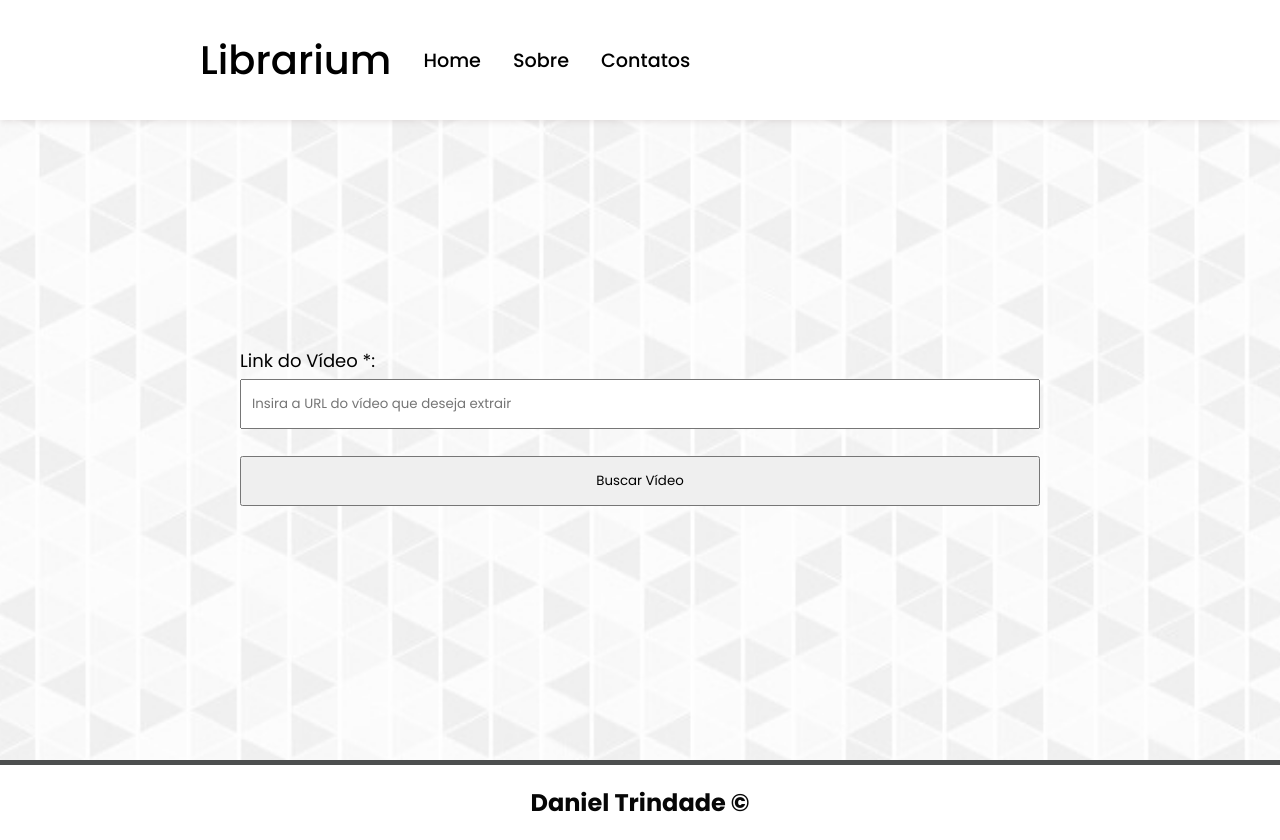
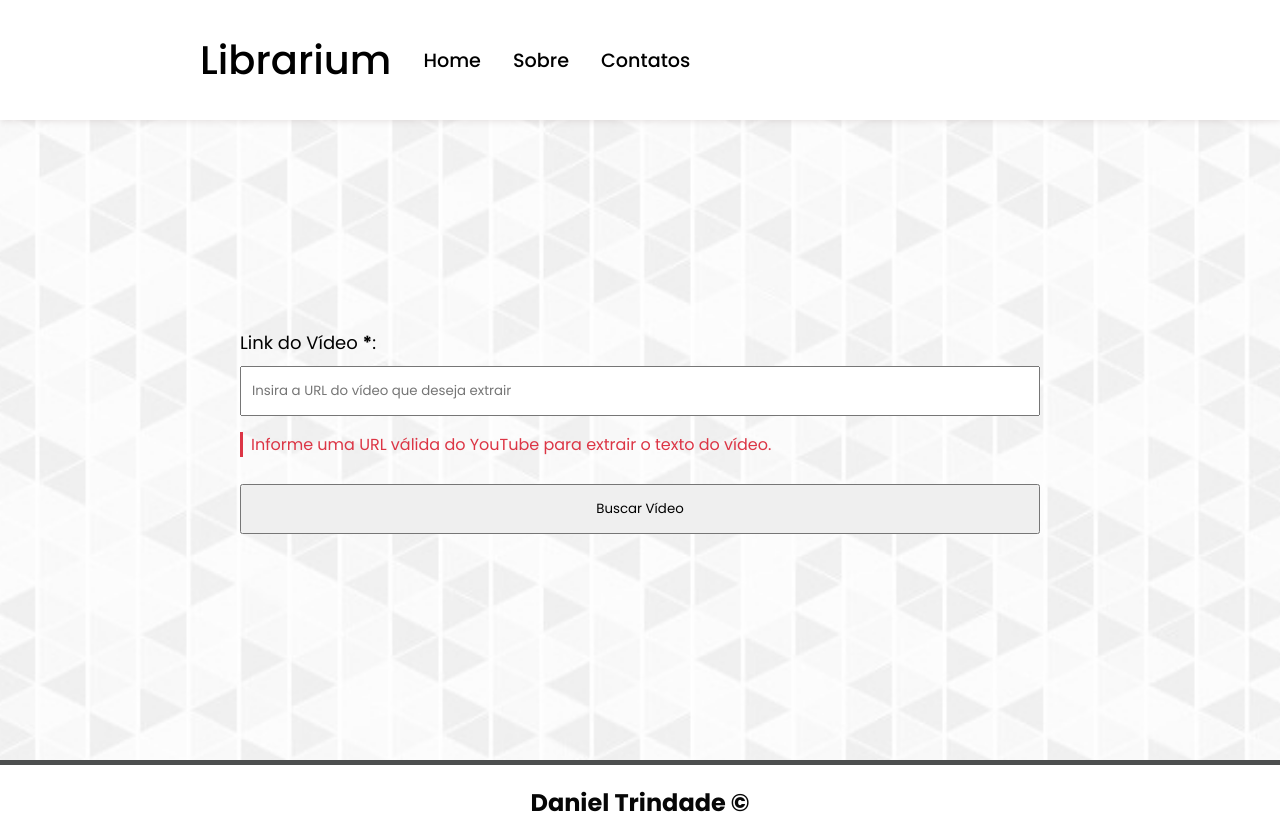
Before and after one commit to daniel-trindade/librarium, an Angular app: page /extratores/youtube in a window 1280 px wide. Both pictures are taken after a click on the button "Buscar Vídeo". Built offline with nearby package versions, Linux system fonts and the light colour scheme.

Commit message:
youtube extractor finished

```diff
--- a/src/app/extractors/youtube-extractor/youtube-extractor.component.html
+++ b/src/app/extractors/youtube-extractor/youtube-extractor.component.html
@@ -11,7 +11,7 @@
     formControlName="url"
     placeholder="Insira a URL do vídeo que deseja extrair"
   />
-  <div *ngIf="url.invalid && formDir.submitted" class="validation-error">
+  <div *ngIf="url.invalid && formDir.submitted || showWarnning" class="validation-error">
     <p>Informe uma URL válida do YouTube para extrair o texto do vídeo.</p>
   </div>
 
@@ -20,26 +20,31 @@
     <select formControlName="format">
       <option value="default">Selecione um formato de arquivo para extração</option>
       <option value="txt">TXT</option>
-      <option value="PDF">PDF</option>
+      <option value="pdf">PDF</option>
     </select>
+    <div *ngIf="format.invalid && formDir.submitted" class="validation-error">
+      <p>Selecione um formato para proseguir com a extração.</p>
+    </div>
 
     <label for="language">Escolha a linguagem de extração  <span>*</span>:</label>
-    <select formControlName="language">
+    <select formControlName="language" placeholder="Selecione um Idioma para extração">
       <option value="default" selected>Selecione um Idioma para extração</option>
       <option *ngFor="let lang of languages" [value]="lang.language_code">
         {{ lang.language }}
       </option>
     </select>
+    <div *ngIf="language.invalid && formDir.submitted" class="validation-error">
+      <p>Selecione um idioma para proseguir com a extração.</p>
+    </div>
 
     <label for="translate">Escolha idioma para tradução:</label>
     <select formControlName="translate">
       <option value="default">Selecione um idioma para tradução</option>
-      <option value="pt">Português</option>
+      <option value="pt-br">Português</option>
       <option value="en">Inglês</option>
-      <option value="esp">Espanhol</option>
+      <option value="es">Espanhol</option>
     </select>
   </div>
-
   <button type="button" (click)="takeVideoSubtitles()" *ngIf="!showComplementarForm">Buscar Vídeo</button>
   <button type="submit" *ngIf="showComplementarForm">Extrair</button>
 </form>
--- a/src/app/extractors/youtube-extractor/youtube-extractor.component.scss
+++ b/src/app/extractors/youtube-extractor/youtube-extractor.component.scss
@@ -8,19 +8,21 @@
 
     label{
         font-size: 18px;
-        margin-bottom: 5px;
+        margin: 10px 0;
         text-decoration: double;
+    }
+
+    span{
+        font-weight: bold;
     }
 
     input{
         height: 50px;
-        //margin-bottom: 20px;
         padding: 0 10px;
     }
 
     select{
         height: 50px;
-        margin-bottom: 20px;
         padding: 0 10px;
     }
 
@@ -40,6 +42,10 @@
         }
     }
 
+    .warning{
+        font-size: .8em;
+    }
+
     .validation-error{
         color: #DC3545;
         margin-top: 1em;
--- a/src/app/extractors/youtube-extractor/youtube-extractor.component.ts
+++ b/src/app/extractors/youtube-extractor/youtube-extractor.component.ts
@@ -3,6 +3,7 @@ import { CommonModule } from '@angular/common';
 import { FormGroup, FormControl, Validators, ReactiveFormsModule } from '@angular/forms';
 import { HttpClientModule } from '@angular/common/http';
 import { YoutubeApiService } from '../../services/youtube-api.service';
+import { Router } from '@angular/router';
 
 @Component({
   selector: 'app-youtube-extractor',
@@ -15,20 +16,29 @@ import { YoutubeApiService } from '../../services/youtube-api.service';
 
 export class YoutubeExtractorComponent {
 
-  constructor(private youtubeApiService: YoutubeApiService) {}
+  constructor(
+    private youtubeApiService: YoutubeApiService,
+    private router: Router
+  ) { }
+
 
   // CONTROL VARIABLES
-  showComplementarForm = false;
-  yt_id = '';
+
+  showComplementarForm: boolean = false;
+  showWarnning: boolean = false;
+  yt_id: string = '';
   languages: any[] = [];
   selectedLanguage: string = '';
   yt_form!: FormGroup;
 
   ngOnInit() {
     this.yt_form = new FormGroup({
-      url: new FormControl('', [Validators.required]),
-      format: new FormControl('default'),
-      language: new FormControl('default'),
+      url: new FormControl('',
+        [Validators.required,
+        Validators.pattern(/^(?:https?:\/\/)?(?:www\.)?(?:youtube\.com\/(?:watch\?v=|embed\/|v\/|shorts\/)|youtu\.be\/)([a-zA-Z0-9_-]{11})/)]
+      ),
+      format: new FormControl('', [Validators.required]),
+      language: new FormControl('', [Validators.required]),
       translate: new FormControl('default')
     });
   }
@@ -37,31 +47,44 @@ export class YoutubeExtractorComponent {
     return this.yt_form.get('url')!;
   }
 
-  takeVideoSubtitles(){
+  get format() {
+    return this.yt_form.get('format')!;
+  }
+
+  get language() {
+    return this.yt_form.get('language')!;
+  }
+
+  takeVideoSubtitles() {
+
+    if (this.yt_form.get('url')?.invalid) {
+      this.showWarnning = true;
+      return;
+    }
 
     const regex = /(?:youtube\.com\/(?:[^\/\n\s]+\/\S+\/|\S+\?v=|v\/)|youtu\.be\/)([a-zA-Z0-9_-]{11})/;
 
-    if(this.yt_form.invalid){
-      return;
-    }
-
     this.showComplementarForm = true;
-
+    this.showWarnning = false;
     this.yt_id = this.yt_form.value.url.match(regex)![1];
 
-    console.log(this.yt_id);
     this.getVideoSubtitles();
 
   }
 
   submitForm() {
+    if (this.yt_form.invalid) {
+      return;
+    }
     console.log(this.yt_form.value);
+
+    this.getExtract();
   }
 
 
   // SERVICE FUNCTIONS
 
-  getVideoSubtitles(){
+  getVideoSubtitles() {
     this.youtubeApiService.getVideoData(this.yt_id).subscribe((data: any) => {
       if (data && data.video) {
         this.languages = data.video;
@@ -69,7 +92,22 @@ export class YoutubeExtractorComponent {
       } else {
         this.languages = []; // Garante que não ocorra erro
       }
+    },
+    (error) => {
+      console.error('Erro ao carregar idiomas:', error);
     });
   }
 
+  getExtract() {
+
+    if (this.yt_form.get('translate')?.value != 'default') {
+      const url_redirect = `http://localhost:8000/video/translate?id_video=${this.yt_id}&source_language_code=${this.yt_form.value.language}&target_language_code=${this.yt_form.value.translate}&doc_type=${this.yt_form.value.format}`;
+      window.location.href = url_redirect;
+      return;
+    }
+
+    const url_redirect = `http://localhost:8000/video?id_video=${this.yt_id}&language_code=${this.yt_form.value.language}&doc_type=${this.yt_form.value.format}`;
+    window.location.href = url_redirect;
+  }
+
 }
--- a/src/app/services/youtube-api.service.ts
+++ b/src/app/services/youtube-api.service.ts
@@ -15,6 +15,8 @@ export class YoutubeApiService {
   getVideoData(videoId: string): Observable<any> {
     return this.http.get(`${this.apiUrl}/video/language_list?id_video=${videoId}`);
   }
+
+  getExtract(videoId: string, language_code: string, doc_type: string): Observable<any> {
+    return this.http.get(`${this.apiUrl}/video?id_video=${videoId}&language_code=${language_code}&doc_type=${doc_type}`, { responseType: 'json' });
+  }
 }
-
-//https://0ac1-201-77-106-156.ngrok-free.app/video/language_list?id_video=KcyszNFPFts
```
